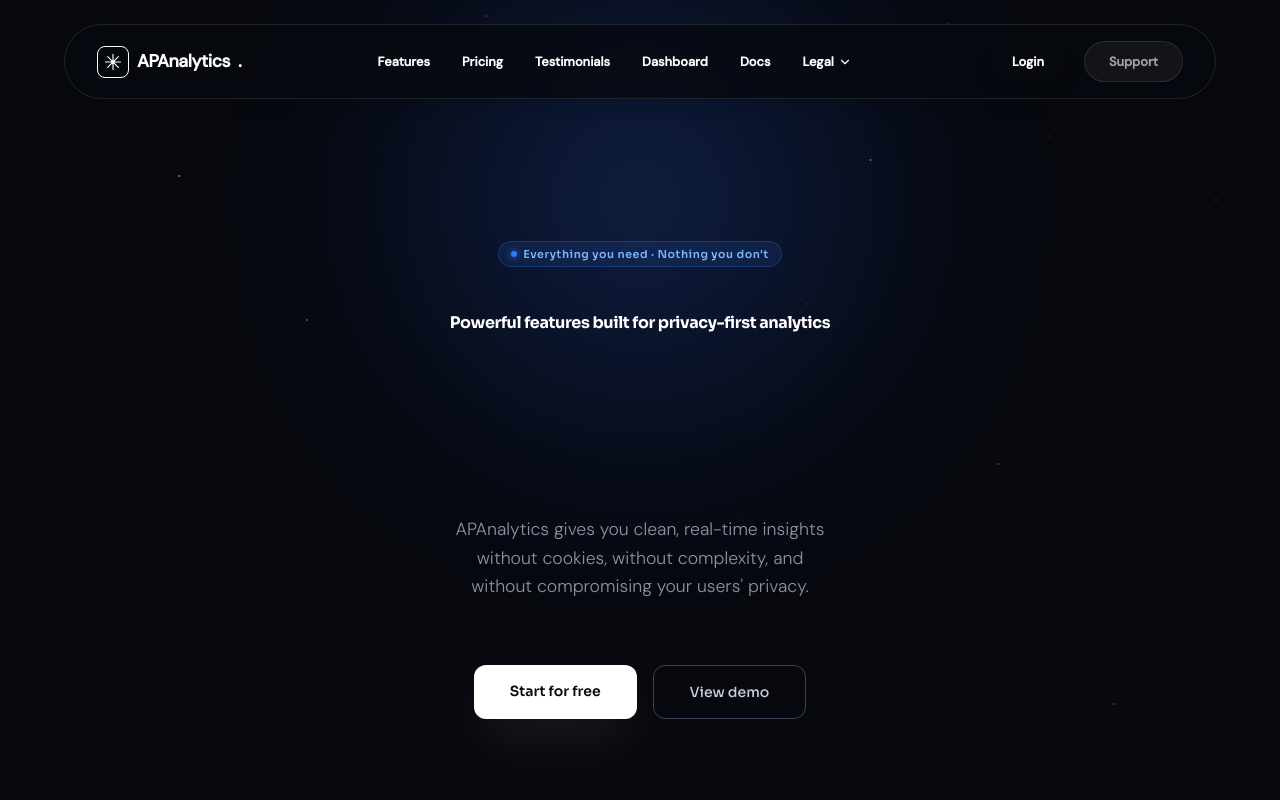
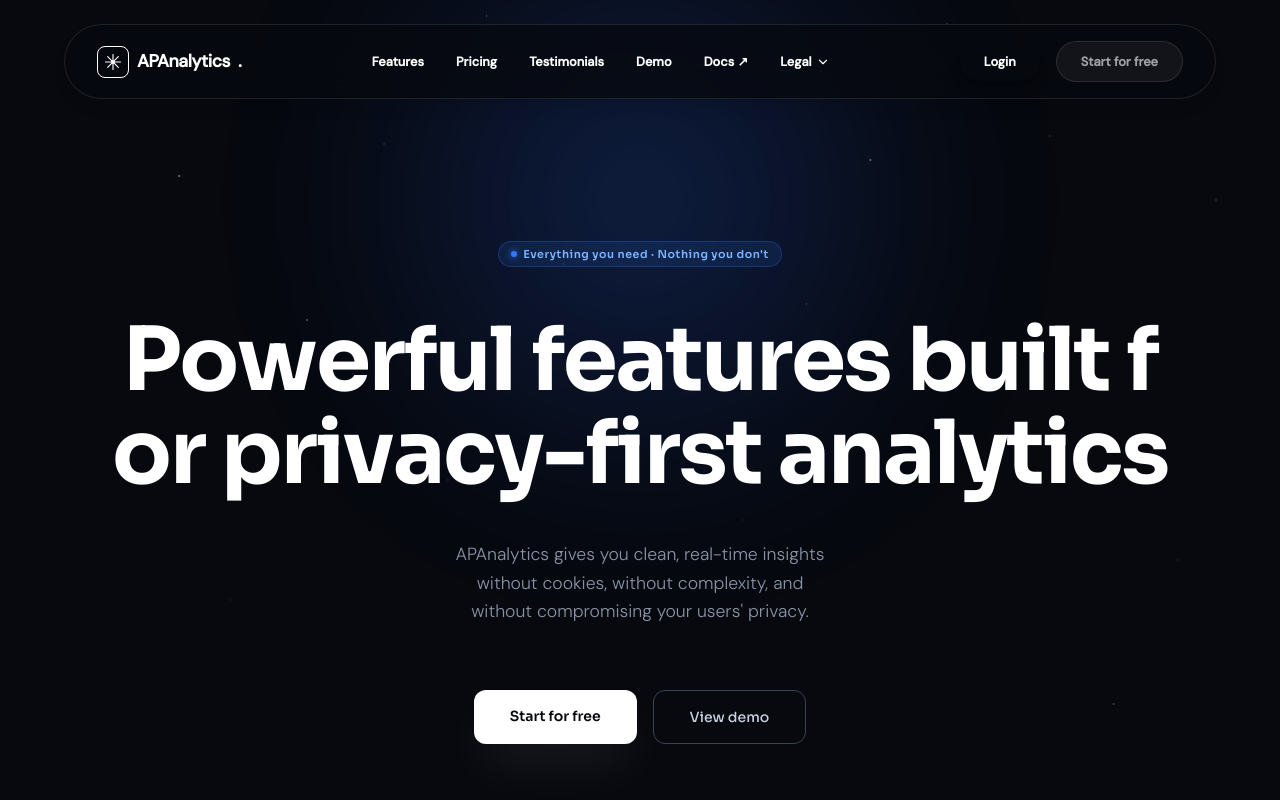
Before and after one commit to apreezofficial/ap-analytics, a Next.js app in the folder apps/web/: page /features in a window 1280 px wide. Shown: the top 800 px of the page. Built offline with nearby package versions, Linux system fonts and the light colour scheme.

Commit message:
fix(build): resolve TypingTitle style prop type and Navbar API import path

```diff
--- a/apps/web/components/landing/Navbar.tsx
+++ b/apps/web/components/landing/Navbar.tsx
@@ -34,7 +34,7 @@
             if (parsedUser.id) {
                 const checkSession = async () => {
                     try {
-                        const { apiGet } = await import('@/lib/api');
+                        const { apiGet } = await import('../../lib/api');
                         await apiGet(`/user?id=${parsedUser.id}`);
                     } catch (e: any) {
                         // Only logout if the server explicitly says 404/401
@@ -77,8 +77,8 @@
         { name: 'Features', href: '/features' },
         { name: 'Pricing', href: '/#pricing' },
         { name: 'Testimonials', href: '/testimonials' },
-        { name: 'Dashboard', href: '/dashboard' },
-        { name: 'Docs', href: '#' },
+        { name: 'Demo', href: '/demo' },
+        { name: 'Docs ↗', href: '#' },
     ];
 
     return (
@@ -166,8 +166,8 @@
                                     Login
                                 </Link>
                             )}
-                            <Link href="/support" className="bg-white/5 border border-white/10 text-white/60 hover:text-white text-[0.8rem] font-bold py-2.5 px-6 rounded-full transition-all">
-                                Support
+                            <Link href="/register" className="bg-white/5 border border-white/10 text-white/60 hover:text-white text-[0.8rem] font-bold py-2.5 px-6 rounded-full transition-all">
+                                Start for free
                             </Link>
                         </div>
 
--- a/apps/web/components/landing/TypingTitle.tsx
+++ b/apps/web/components/landing/TypingTitle.tsx
@@ -1,17 +1,19 @@
 'use client'
 
-import { useEffect, useRef } from 'react'
+import { useEffect, useRef, type CSSProperties } from 'react'
 
 export function TypingTitle({
   children,
   className,
   delay = 0,
-  speed = 40
+  speed = 40,
+  style
 }: {
   children: string;
   className?: string;
   delay?: number;
   speed?: number;
+  style?: CSSProperties;
 }) {
   const ref = useRef<HTMLHeadingElement>(null)
   const hasTyped = useRef(false)
@@ -54,5 +56,5 @@
     return () => io.disconnect()
   }, [children, delay, speed])
 
-  return <h2 ref={ref} className={className}>{children}</h2>
+  return <h2 ref={ref} className={className} style={style}>{children}</h2>
 }
```
